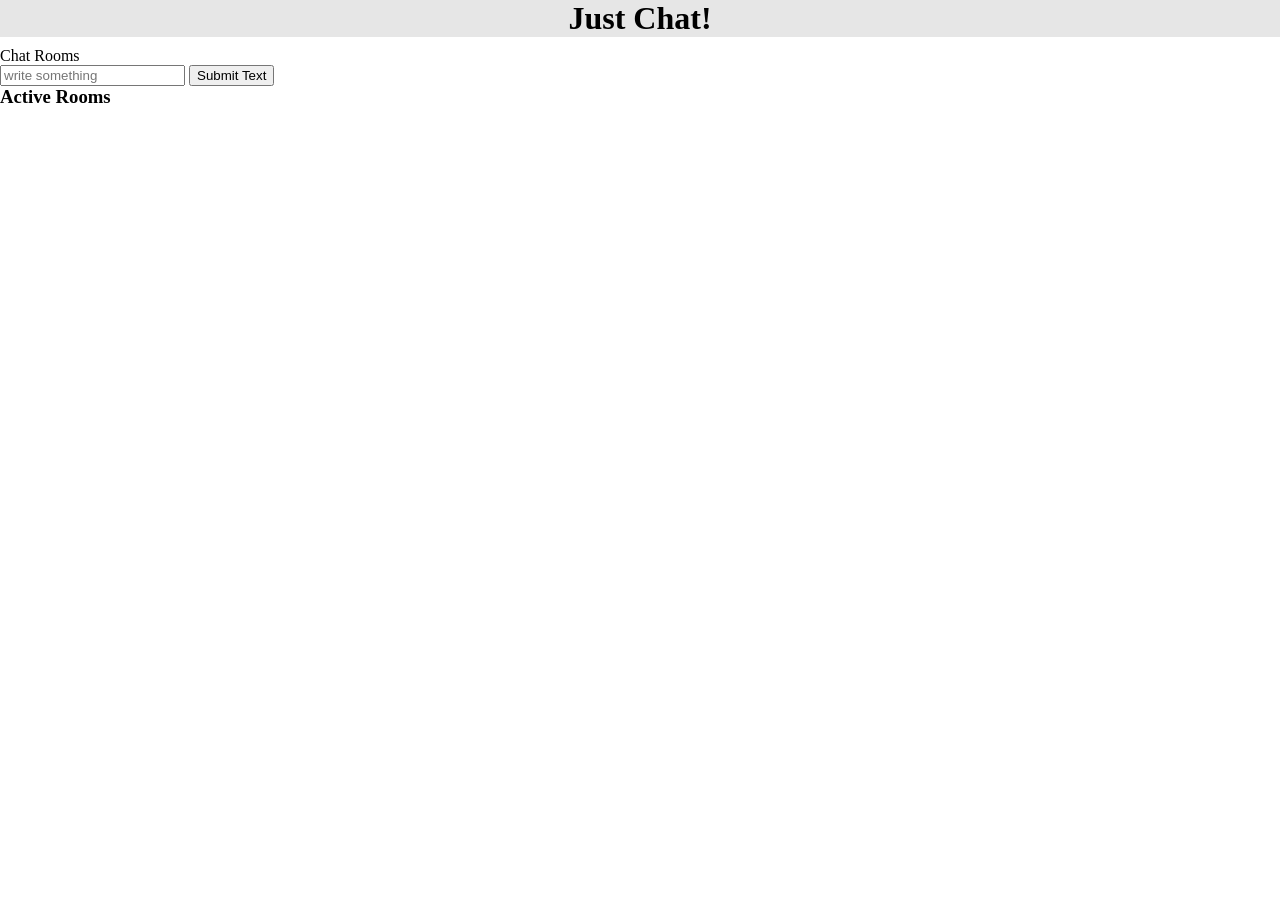
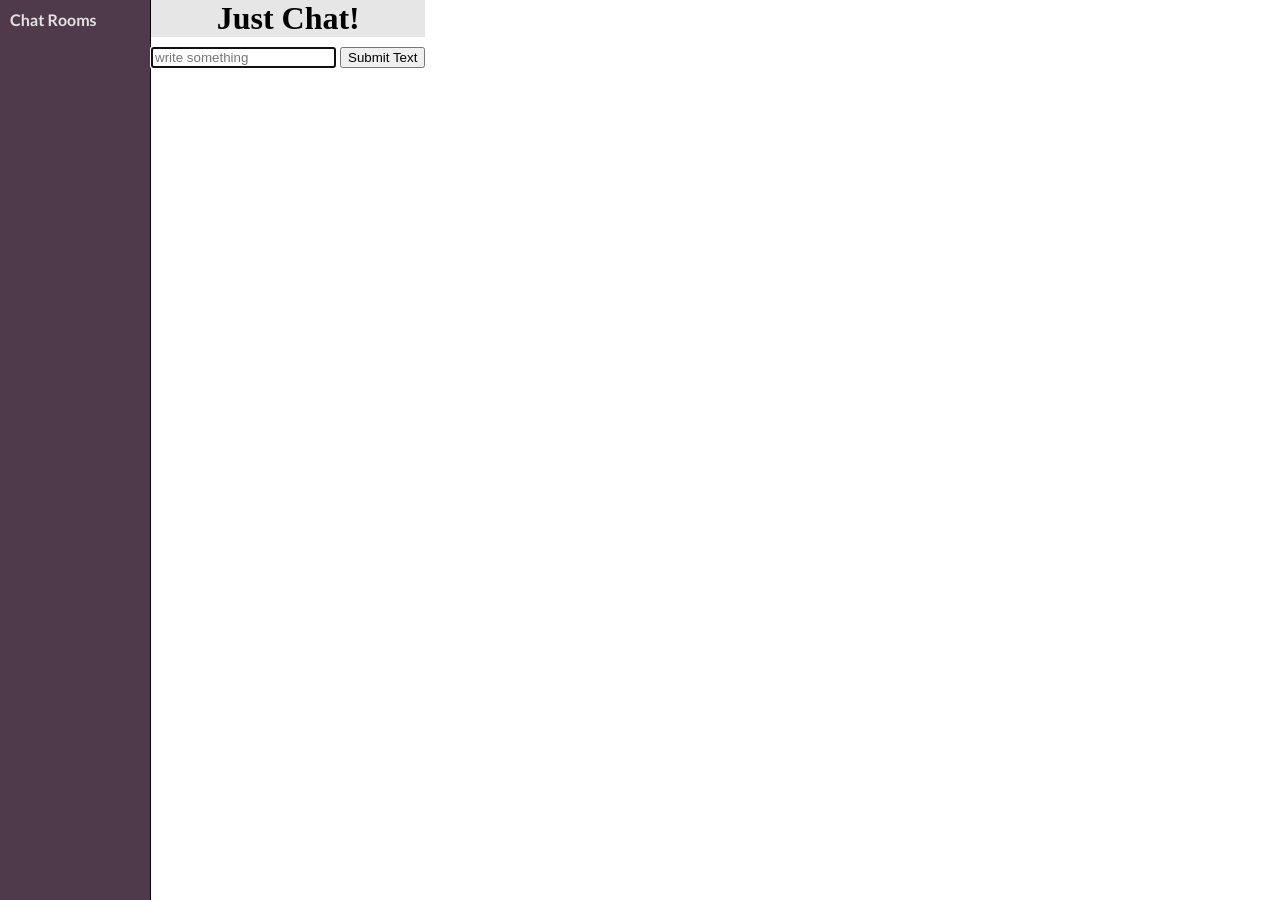
Before and after one commit to bbchui/ChatRooms, a website built with webpack: page public/index.html in a window 1280 px wide. Before the commit the page ends 800 px from the top, so only its background shows below. Built offline with nearby package versions, Linux system fonts and the light colour scheme; files whose address does not match are found by name.

Commit message:
section 1 style chosen

```diff
--- a/public/index.html
+++ b/public/index.html
@@ -4,14 +4,16 @@
     <title>JustChat</title>
     <link href="https://fonts.googleapis.com/css?family=Exo+2:400,400i|Orbitron" rel="stylesheet">
     <link rel="stylesheet" href="./stylesheets/main.css" />
+    <link href="https://fonts.googleapis.com/css?family=Lato:400,700" rel="stylesheet">
   </head>
   <body>
-    <h1>Just Chat!</h1>
     <section class="first-section">
-      <div class="chat-room">Chat Rooms
+      <div class="chat-rooms">
+        <h3 class="room-list-header">Chat Rooms</h3>
         <ul id="room-list" class="rooms"></ul>
       </div>
       <div class="room-chat">
+        <h1>Just Chat!</h1>
         <h3 id="room" class="active-room"></h3>
         <ul id="msg-list" class="messages"></ul>
         <form>
@@ -19,7 +21,7 @@
           <button>Submit Text</button>
         </form>
       </div>
-      <h3 class="room-list-header">Active Rooms</h3>
+
 
     </section>
 
--- a/public/javascripts/index.js
+++ b/public/javascripts/index.js
@@ -25,21 +25,21 @@ document.addEventListener('DOMContentLoaded', () => {
     myChat.addMsg(msg)
   })
 
-  // socket.on('rooms', (rooms) => {
-  //   myChat.roomList.innerHTML = ''
-  //   rooms.forEach(room => myChat.addRoom(room))
-  //   myChat.roomList.querySelectorAll('li').forEach(li => {
-  //     li.addEventListener('click', (e) => {
-  //       myChat.chat.processCommand(`/join ${li.textContent}`)
-  //       myChat.input.focus()
-  //     })
-  //   })
-  // })
-  //
-  // setInterval(() => {
-  //   socket.emit('rooms')
-  // }, 1000)
-  //
-  // myChat.input.focus()
+  socket.on('rooms', (rooms) => { // review
+    myChat.roomList.innerHTML = ''
+    rooms.forEach(room => myChat.addRoom(room))
+    myChat.roomList.querySelectorAll('li').forEach(li => {
+      li.addEventListener('click', (e) => {
+        myChat.chat.processCommand(`/join ${li.textContent}`)
+        myChat.input.focus()
+      })
+    })
+  })
+
+  setInterval(() => { // review
+    socket.emit('rooms')
+  }, 1000)
+
+  myChat.input.focus()
 
 })
--- a/public/stylesheets/main.css
+++ b/public/stylesheets/main.css
@@ -4,6 +4,7 @@ body, h1, h2, h3, p, div, nav, ul, li {
   background: transparent;
   font-family: inherit;
   color: inherit;
+  list-style: none;
 }
 
 h1 {
@@ -12,10 +13,6 @@ h1 {
   width: 100%;
   background: #e6e6e6;
   font-size: 2em;
-  -webkit-margin-before: 0;
-  -webkit-margin-after: 0;
-  -webkit-margin-start: 0;
-  -webkit-margin-end: 0;
   font-weight: bold;
   margin-bottom: 10px;
 }
@@ -23,3 +20,32 @@ h1 {
 /*.active-room {
   border: 1px solid black;
 }*/
+
+.first-section {
+  display: flex;
+  width: 100%;
+}
+
+div.chat-rooms {
+  width: 150px;
+  border-right: 1px solid black;
+  height: 900px;
+  background-color: #4f3a4c;
+  color: #e3e3e3;
+}
+
+h3.room-list-header {
+  margin-left: 10px;
+  margin-top: 10px;
+  font-family: 'Lato', sans-serif;
+  font-weight: 700;
+  font-size: 16px;
+}
+
+ul.rooms {
+  margin-left: 10px;
+  margin-top: 10px;
+  font-family: 'Lato', sans-serif;
+  font-weight: 700;
+  font-size: 16px;
+}
```
Also changed, not shown: lib/chatServer.js (+12 -8 lines).
